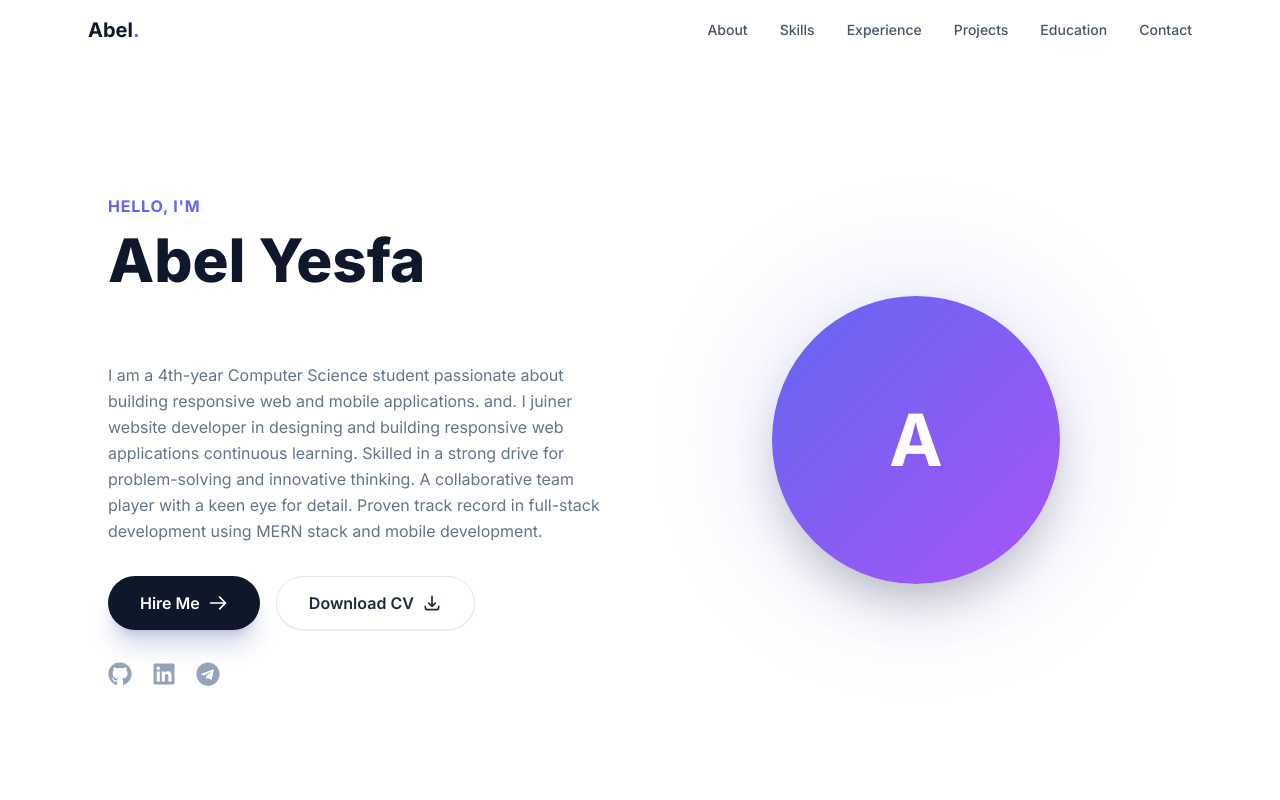
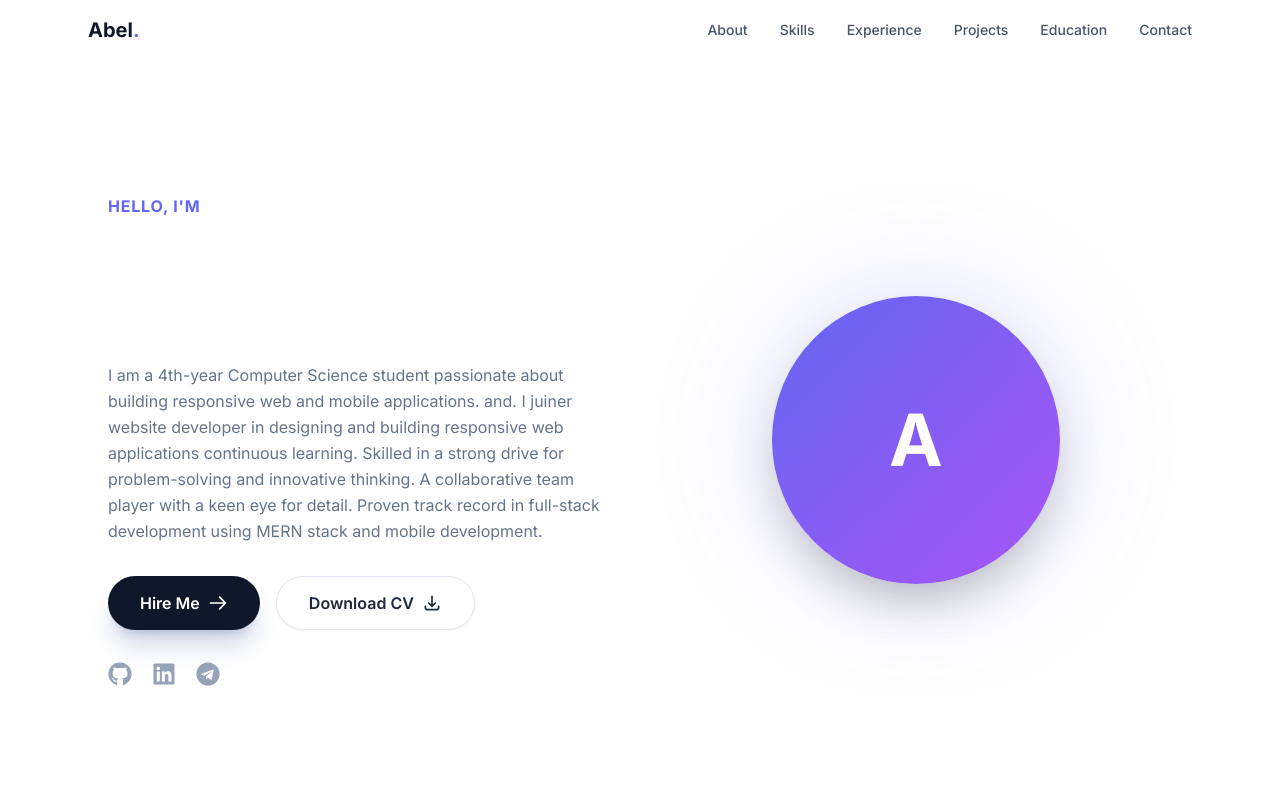
Before and after one commit to abel-wide/abel-ysfa, a React (Vite) app: page / in a window 1280 px wide. Shown: the top 800 px of the page. Built offline with nearby package versions, Linux system fonts and the light colour scheme; the HTML template or start-up script is replaced by a standard one.

Commit message:
modifed home page

```diff
--- a/src/components/Hero.jsx
+++ b/src/components/Hero.jsx
@@ -9,7 +9,7 @@ export default function Hero() {
         {/* Left Content */}
         <div>
           <p className="text-primary font-bold tracking-wider uppercase mb-3">Hello, I'm</p>
-          <h1 className="text-5xl md:text-6xl font-extrabold text-slate-900 mb-4">{personalInfo.name}</h1>
+          <h1 className="text-5xl md:text-6xl font-extrabold text-slate-900 mb-4 typing-text">{personalInfo.name}</h1>
           <h2 className="text-xl md:text-2xl text-slate-600 font-semibold mb-6 typing-text h-[60px] md:h-auto">
           {personalInfo.title}</h2>
           <p className="text-slate-500 leading-relaxed mb-8 max-w-lg">{personalInfo.about}</p>
```
